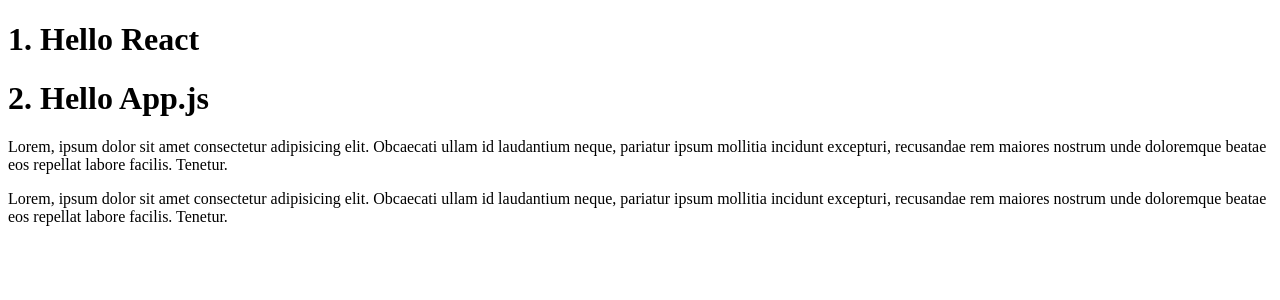
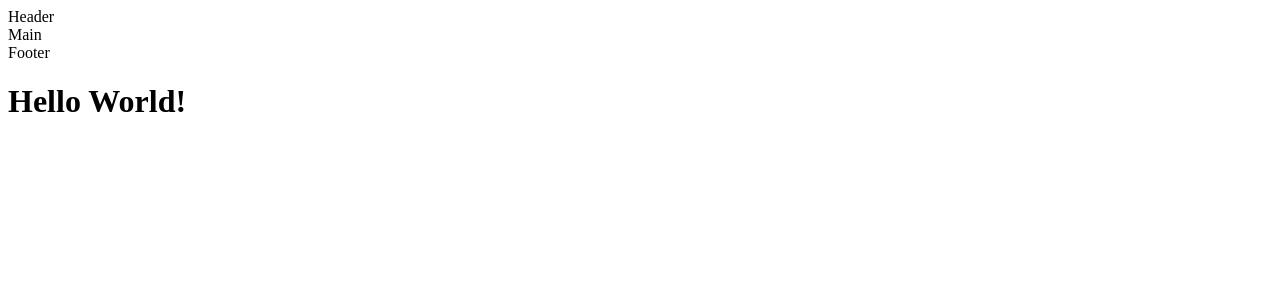
Before and after one commit to Taraskin777/react-project, a React (Create React App) app: page / in a window 1280 px wide. Shown: the top 300 px of the page. Built offline with nearby package versions, Linux system fonts and the light colour scheme.

Commit message:
add header, footer and main component

```diff
--- a/src/components/App.js
+++ /dev/null
@@ -1,41 +0,0 @@
-import React from "react";
-
-const Header = (props) => {
-   return (
-       <h1>
-           {props.id}. Hello {props.title}
-       </h1>
-   )
-}
-
-const Text = () => {
-   return (
-       <>
-           <p>
-               Lorem, ipsum dolor sit amet consectetur adipisicing elit.
-               Obcaecati ullam id laudantium neque, pariatur ipsum mollitia
-               incidunt excepturi, recusandae rem maiores nostrum unde
-               doloremque beatae eos repellat labore facilis. Tenetur.
-           </p>
-           <p>
-               Lorem, ipsum dolor sit amet consectetur adipisicing elit.
-               Obcaecati ullam id laudantium neque, pariatur ipsum mollitia
-               incidunt excepturi, recusandae rem maiores nostrum unde
-               doloremque beatae eos repellat labore facilis. Tenetur.
-           </p>
-       </>
-   )
-}
-
-const App = () => {
-   return (
-       <>
-           <Header title="React" id={1} />
-           <Header title="App.js" id={2} />
-           <Text />
-       </>
-   )
-}
-
-
-export default App
--- /dev/null
+++ b/src/components/App/App.js
@@ -0,0 +1,18 @@
+import React from 'react'
+import { Header } from 'components/Header/Header'
+import { Main } from 'components/Main/Main'
+import { Footer } from 'components/Footer/Footer'
+
+
+
+
+export const App = () => {
+    return (
+        <>
+            <Header />
+            <Main />
+            <Footer />
+            <h1>Hello World!</h1>
+        </>
+    )
+}
--- /dev/null
+++ b/src/components/Footer/Footer.js
@@ -0,0 +1,10 @@
+import React from "react"
+
+
+ export const Footer = () => {
+   return (
+       <>
+           <div>Footer</div>
+       </>
+   )
+}
--- /dev/null
+++ b/src/components/Header/Header.js
@@ -0,0 +1,9 @@
+import React from 'react'
+
+export const Header = () => {
+    return (
+        <>
+            <div> Header</div>
+        </>
+    )
+}
--- /dev/null
+++ b/src/components/Main/Main.js
@@ -0,0 +1,10 @@
+import React from "react"
+
+
+export const Main = () => {
+   return (
+       <>
+           <div>Main</div>
+       </>
+   )
+}
--- a/src/index.js
+++ b/src/index.js
@@ -1,6 +1,6 @@
 import React from 'react'
 import ReactDOM from 'react-dom'
-import App from 'components/App'
+import { App } from 'components/App/App'
 
 
 ReactDOM.render(<App />, document.getElementById('root'))
```
